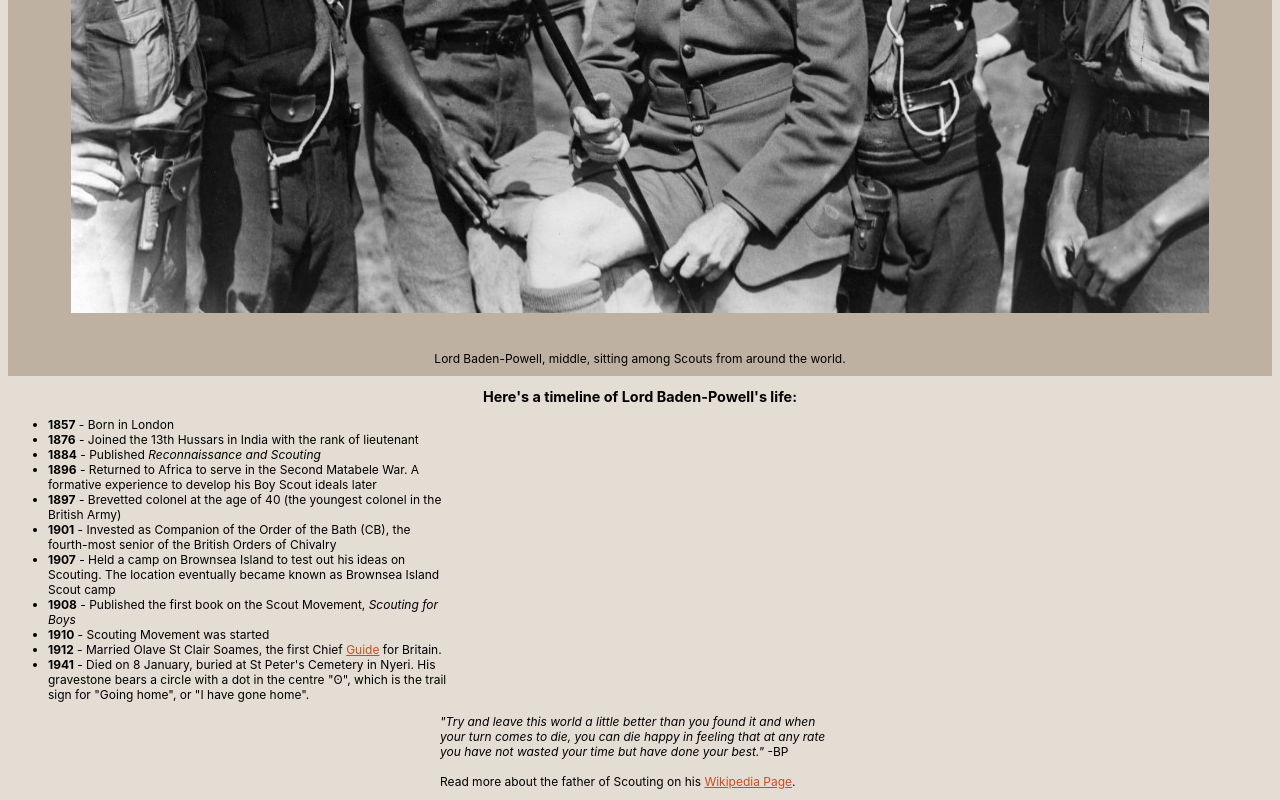
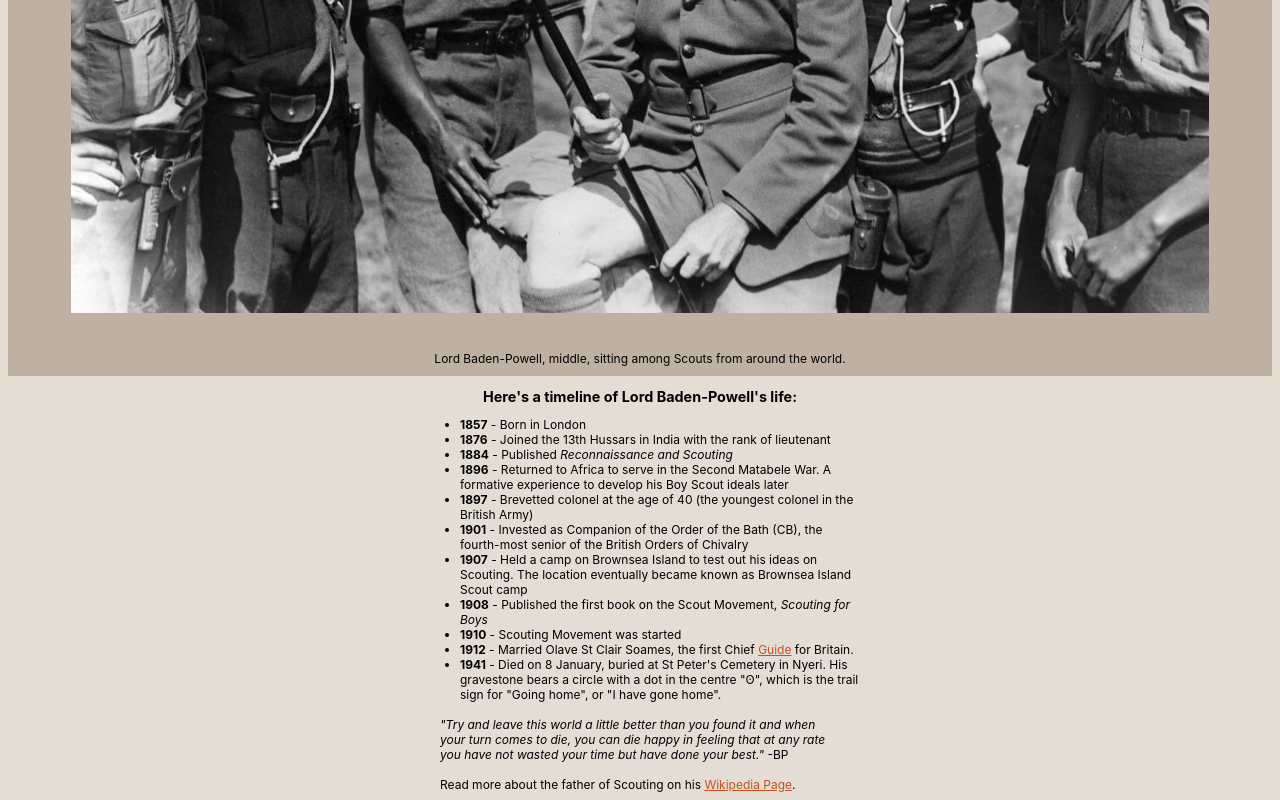
Before and after one commit to melvinkokxw/basic-pages, a plain HTML site: page bp-tribute-page/index.html in a window 1280 px wide. Shown: the part 533-1333 px from the top of the page. Drawn offline with Linux system fonts and the light colour scheme.

Commit message:
Aligned elements
Changed alignment of elements (centred some elements)

```diff
--- a/bp-tribute-page/css/master.css
+++ b/bp-tribute-page/css/master.css
@@ -46,6 +46,8 @@ header {
 }
 
 #events-list {
+  margin: 0 auto;
+  margin-bottom: 15px;
   max-width: 400px;
   text-align: left;
 }
```
